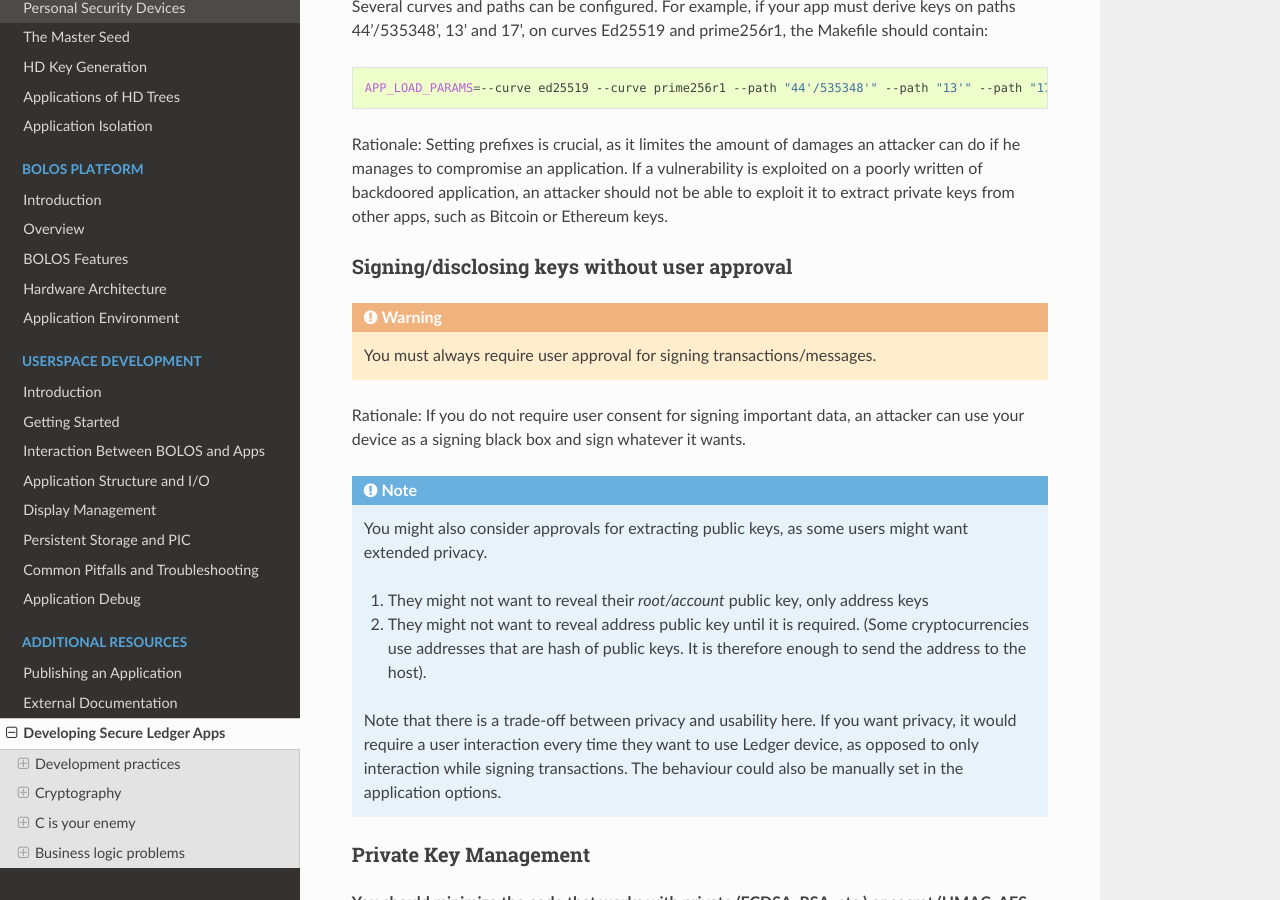
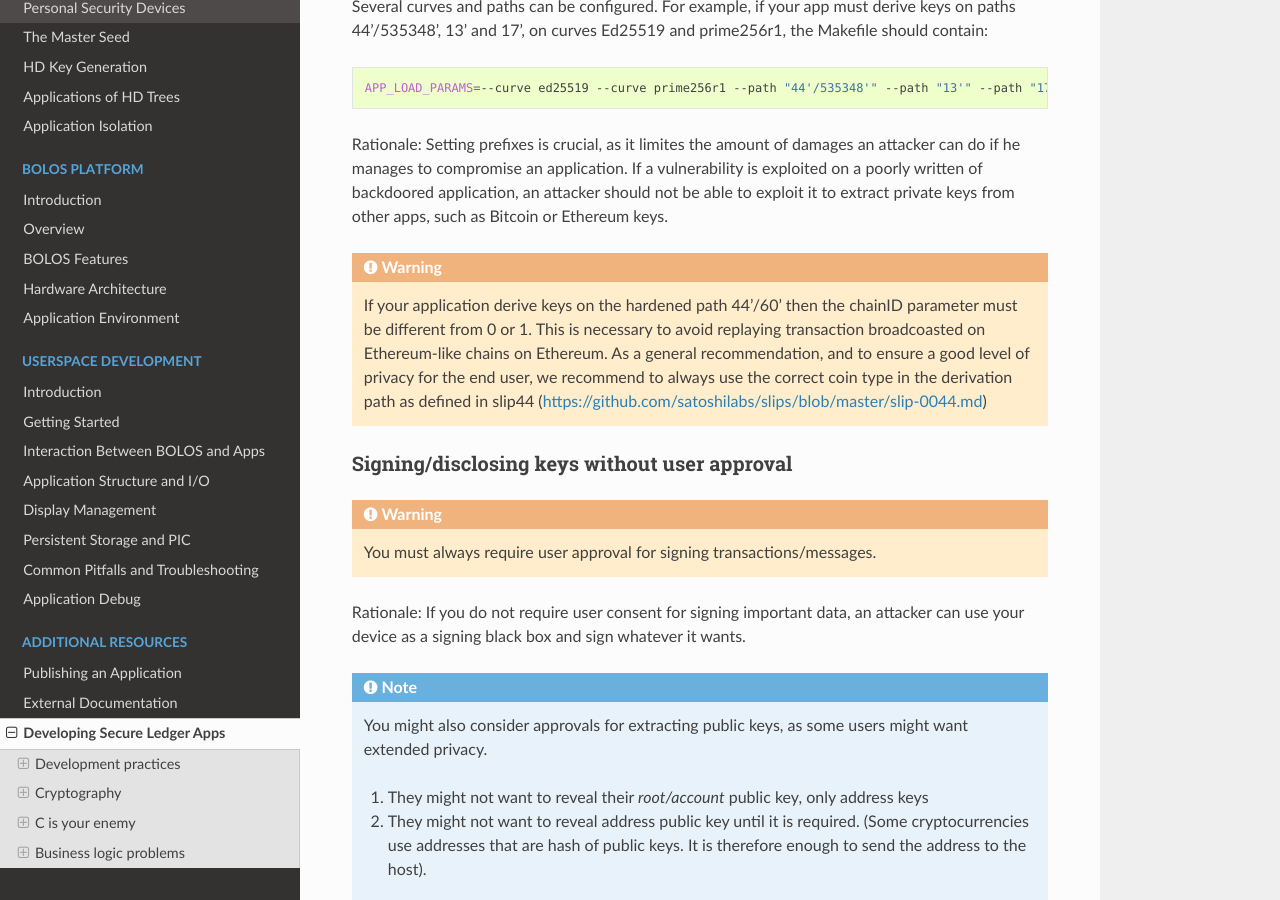
Before and after one commit to LedgerHQ/ledger-dev-doc, a Sphinx documentation site: the page built from source/additional/security_guidelines.rst, in a window 1280 px wide and 900 px high, scrolled down 2549 px. Built offline with Sphinx 7.4.7 and the Read the Docs theme 2.0.0, drawn with Linux system fonts in a browser that asks for light colours.

Commit message:
Update security_guidelines.rst
Add specific instruction for Ethereum derivation path

```diff
--- a/source/additional/security_guidelines.rst
+++ b/source/additional/security_guidelines.rst
@@ -133,6 +133,7 @@ specify in your Makefile:
 
     APP_LOAD_PARAMS += --path "44'/60'"
 
+
 Derivation can also be restricted to a specific curve using the ``--curve``
 property. Supported curves are ``secp256k1``, ``prime256r1`` and ``ed25519``.
 
@@ -150,6 +151,13 @@ an attacker can do if he manages to compromise an application. If a
 vulnerability is exploited on a poorly written of backdoored application, an
 attacker should not be able to exploit it to extract private keys from other
 apps, such as Bitcoin or Ethereum keys.
+
+.. warning::
+
+    If your application derive keys on the hardened path 44'/60' then the chainID parameter must be different from 0 or 1.
+    This is necessary to avoid replaying transaction broadcoasted on Ethereum-like chains on Ethereum.
+    As a general recommendation, and to ensure a good level of privacy for the end user, we recommend to always use the correct coin  type in the derivation path as defined in slip44 (https://github.com/satoshilabs/slips/blob/master/slip-0044.md)
+
 
 Signing/disclosing keys without user approval
 ~~~~~~~~~~~~~~~~~~~~~~~~~~~~~~~~~~~~~~~~~~~~~
```
